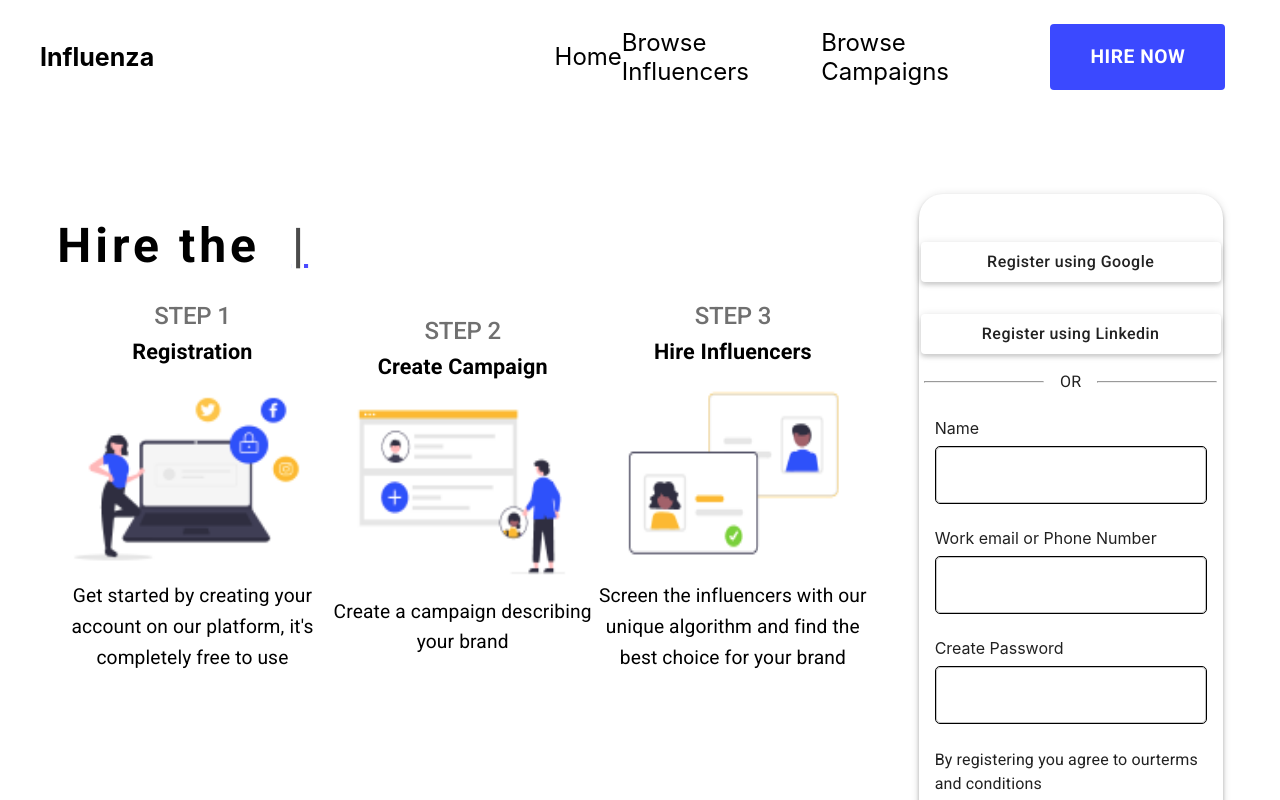
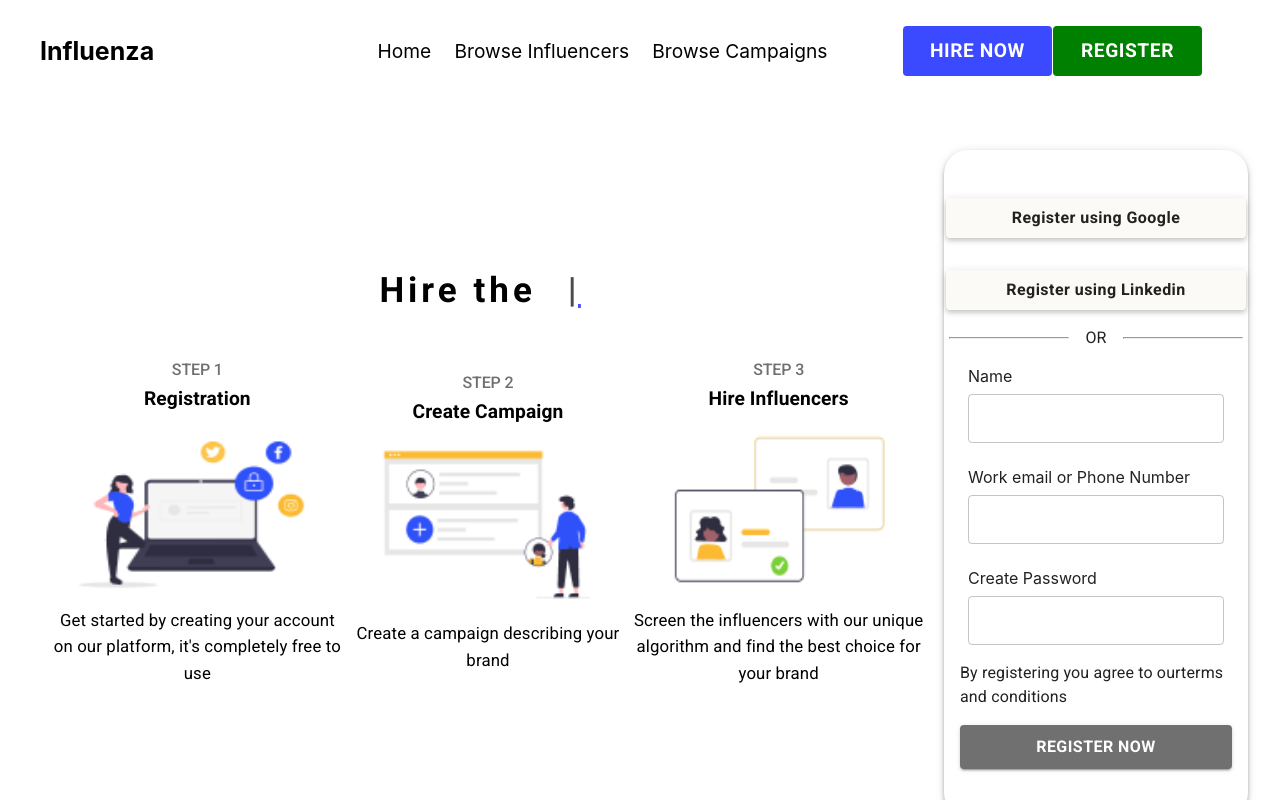
Before and after one commit to BisiDavi/influenza, a Next.js app: page / in a window 1280 px wide. Shown: the top 800 px of the page. Built offline with nearby package versions, Linux system fonts and the light colour scheme.

Commit message:
styles updated

```diff
--- a/components/faqCard.tsx
+++ b/components/faqCard.tsx
@@ -1,6 +1,19 @@
 import { useState } from "react";
 import { Card, Paper, Grid, Typography } from "@material-ui/core";
 import { footerStyles } from "@styles/footer.style";
+
+type faqCardType = {
+    answer: string;
+    question: string;
+};
+
+interface FAQCardProps {
+    content: faqCardType;
+}
+
+interface FAQCardsProps {
+    cards: faqCardType[];
+}
 
 function FAQCard({ content }: FAQCardProps) {
     const [showAnswer, setShowAnswer] = useState(false);
@@ -33,25 +46,12 @@ function FAQCard({ content }: FAQCardProps) {
 
 export default function FAQCards({ cards }: FAQCardsProps) {
     return (
-    <Grid container xs={10} className="faq-cards">
+        <Grid container className="faq-cards">
             {cards.map((card, index) => (
-        <Grid item xs={4} key={index}>
+                <Grid item xs={12} sm={6} lg={4} key={index}>
                     <FAQCard content={card} />
                 </Grid>
             ))}
         </Grid>
     );
 }
-
-type faqCardType = {
-  answer: string;
-  question: string;
-};
-
-interface FAQCardProps {
-  content: faqCardType;
-}
-
-interface FAQCardsProps {
-  cards: faqCardType[];
-}
--- a/components/header.tsx
+++ b/components/header.tsx
@@ -1,3 +1,4 @@
+import clsx from "clsx";
 import Link from "next/link";
 import { Grid, Button } from "@material-ui/core";
 
@@ -18,16 +19,21 @@ export default function Header() {
             <Grid item xs={1}>
                 <Logo />
             </Grid>
-      <Grid item xs={7} className={classes.gridContainer}>
-        <Grid item xs={8} className={classes.menuContainer}>
+            <Grid item xs={7} md={9} className={classes.gridContainer}>
+                <Grid item xs={8} md={6} className={classes.menuContainer}>
                     {menuLink.map((menu, index) => (
                         <Link key={index} href={menu.link}>
                             <a>{menu.name}</a>
                         </Link>
                     ))}
                 </Grid>
-        <Grid item xs={3}>
+                <Grid item className={classes.buttonGroup} md={4} xs={3}>
                     <Button className={classes.button}>Hire Now</Button>
+                    <Button
+                        className={clsx(classes.button, classes.registerButton)}
+                    >
+                        Register
+                    </Button>
                 </Grid>
             </Grid>
         </Grid>
--- a/components/homeSection.tsx
+++ b/components/homeSection.tsx
@@ -9,18 +9,18 @@ export default function HomeSection() {
     const classes = homeSectionStyle();
     return (
         <Grid component="section" container className={classes.section}>
-      <Grid className={classes.banner} item xs={8}>
+            <Grid className={classes.banner} item xs={12} md={9} lg={9}>
                 <Typography className={classes.intro} variant="h1">
                     Hire the
                     <span>
                         <TypedWord />
                     </span>
                 </Typography>
-        <Grid className={classes.steps} item xs={12}>
+                <Grid className={classes.steps} md={4} item lg={12}>
                     <StepCards step={steps} />
                 </Grid>
             </Grid>
-      <Grid item xs={3}>
+            <Grid item xs={12} md={3} lg={3}>
                 <AuthCard />
             </Grid>
         </Grid>
--- a/components/input.tsx
+++ b/components/input.tsx
@@ -1,5 +1,14 @@
 import { TextField } from "@material-ui/core";
 import { formStyles } from "@styles/formElement.style";
+
+interface InputProps {
+    content: {
+        id: string;
+        label: string;
+        type: string;
+        variant?: any;
+    };
+}
 
 export default function Input({ content }: InputProps) {
     const classes = formStyles();
@@ -15,12 +24,3 @@ export default function Input({ content }: InputProps) {
         </div>
     );
 }
-
-interface InputProps {
-  content: {
-    id: string;
-    label: string;
-    type: string;
-    variant?:any
-  };
-}
--- a/components/stepCard.tsx
+++ b/components/stepCard.tsx
@@ -2,14 +2,30 @@ import Image from "next/image";
 import { Typography, Grid } from "@material-ui/core";
 import { stepCardStyle } from "@styles/stepCard.style";
 
-function StepCard({ step, style }: StepCardProps) {
+type stepType = {
+    stage: string;
+    title: string;
+    image: string;
+    description: string;
+};
+
+interface StepCardProps {
+    step: stepType;
+}
+
+interface StepCardsProps {
+    step: stepType[];
+}
+
+function StepCard({ step }: StepCardProps) {
+    const classes = stepCardStyle();
     return (
-    <Grid item className={style} xs={4}>
+        <Grid item className={classes.stepCard} xs={12} lg={4}>
             <Typography variant="h2">{step.stage}</Typography>
             <Typography variant="h4">{step.title}</Typography>
             <Image
                 src={step.image}
-        height={200}
+                height={180}
                 width={250}
                 alt={step.title}
                 layout="fixed"
@@ -23,26 +39,10 @@ export default function StepCards({ step }: StepCardsProps) {
     const classes = stepCardStyle();
 
     return (
-    <div className={classes.displayCards}>
+        <Grid container className={classes.displayCards}>
             {step.map((item, index) => (
-        <StepCard style={classes.stepCard} key={index} step={item} />
+                <StepCard key={index} step={item} />
             ))}
-    </div>
+        </Grid>
     );
 }
-
-type stepType = {
-  stage: string;
-  title: string;
-  image: string;
-  description: string;
-};
-
-interface StepCardProps {
-  step: stepType;
-  style: any;
-}
-
-interface StepCardsProps {
-  step: stepType[];
-}
--- a/styles/Header.style.ts
+++ b/styles/Header.style.ts
@@ -10,7 +10,7 @@ export const headerStyle = makeStyles((theme) => ({
         backgroundColor: colors.blue,
         color: "white",
         fontWeight: "bold",
-    padding: theme.spacing(2, 3),
+        padding: theme.spacing(1, 2),
         width: "100%",
         fontSize: theme.spacing(3) * 0.8,
     },
@@ -30,8 +30,30 @@ export const headerStyle = makeStyles((theme) => ({
         alignItems: "center",
         justifyContent: "space-between",
         "& a": {
-      fontSize: theme.spacing(3),
+            fontSize: theme.spacing(2) * 1.2,
             fontWeight: "400",
         },
     },
+    buttonGroup: {
+        display: "flex",
+        justifyContent: "space-between",
+    },
+    registerButton: {
+        backgroundColor: "green",
+    },
+    [theme.breakpoints.down("md")]: {
+        menuContainer: {
+            "& a": {
+                fontSize: theme.spacing(2),
+            },
+        },
+        gridContainer: {
+            justifyContent: "space-between",
+        },
+        button: {
+            fontSize: theme.spacing(2) * 0.8,
+            padding: theme.spacing(1, 1),
+            width: 100,
+        },
+    },
 }));
--- a/styles/authcard.style.ts
+++ b/styles/authcard.style.ts
@@ -7,7 +7,7 @@ export const authFormStyle = makeStyles((theme) => ({
         flexDirection: "column",
         alignItems: "center",
         padding: theme.spacing(4, 2),
-    borderRadius:theme.spacing(3)
+        borderRadius: theme.spacing(3),
     },
     button: {
         margin: theme.spacing(2, 0),
@@ -16,6 +16,8 @@ export const authFormStyle = makeStyles((theme) => ({
         width: "300px",
         textTransform: "inherit",
         fontSize: theme.spacing(2),
+        fontWeight: "bold",
+        backgroundColor: colors.cream,
     },
     text: {
         display: "flex",
@@ -33,7 +35,9 @@ export const authFormStyle = makeStyles((theme) => ({
         backgroundColor: colors.gray,
         width: "100%",
         color: "white",
-    padding: theme.spacing(2, 0),
+        padding: theme.spacing(1, 0),
         margin: theme.spacing(2, 0),
+        fontWeight: "bold",
+        fontSize: theme.spacing(2),
     },
 }));
--- a/styles/footer.style.ts
+++ b/styles/footer.style.ts
@@ -35,6 +35,7 @@ export const footerStyles = makeStyles((theme) => ({
             width: theme.spacing(1) * 1.2,
             marginRight: theme.spacing(1) * 1.2,
         },
+        cursor: "pointer",
     },
     answer: {
         paddingTop: theme.spacing(1),
--- a/styles/formElement.style.ts
+++ b/styles/formElement.style.ts
@@ -5,12 +5,14 @@ export const formStyles = makeStyles((theme) => ({
         display: "flex",
         flexDirection: "column",
         alignItems: "flex-start",
-    margin: theme.spacing(3, 0),
+        margin: theme.spacing(1, 0),
+        padding: theme.spacing(1),
     },
     input: {
-    border: "1px solid black",
-    borderRadius: "5px",
         marginTop: theme.spacing(1),
         width: "100%",
+        "& input": {
+            height: "12px",
+        },
     },
 }));
--- a/styles/homeSection.style.ts
+++ b/styles/homeSection.style.ts
@@ -3,20 +3,21 @@ import { makeStyles } from "@material-ui/core";
 export const homeSectionStyle = makeStyles((theme) => ({
     section: {
         padding: theme.spacing(0, 4),
-    height: theme.spacing(90), //720px
         justifyContent: "space-around",
-    alignItems: "flex-start",
-    marginTop: theme.spacing(10),
+        alignItems: "center",
+        marginTop: theme.spacing(6),
+        marginBottom: theme.spacing(4),
     },
     banner: {
-    alignItems: "flex-start",
+        alignItems: "center",
         display: "flex",
         flexDirection: "column",
+        padding: 20,
     },
     intro: {
-    fontSize: theme.spacing(6),
+        fontSize: "35px",
         fontWeight: "bold",
-    margin: theme.spacing(3, 0),
+        margin: theme.spacing(0),
         textAlign: "center",
         display: "flex",
         alignItems: "center",
--- a/styles/stepCard.style.ts
+++ b/styles/stepCard.style.ts
@@ -6,7 +6,6 @@ export const stepCardStyle = makeStyles((theme) => ({
     display: "flex",
     alignItems: "center",
     justifyContent: "space-around",
-    height: "300px",
   },
   stepCard: {
     display: "flex",
@@ -14,20 +13,20 @@ export const stepCardStyle = makeStyles((theme) => ({
     justifyContent: "center",
     alignItems: "center",
     "& h2": {
-      fontSize: theme.spacing(3),
+      fontSize: theme.spacing(2),
       textAlign: "center",
       margin: theme.spacing(1, 0),
       color: colors.gray,
       fontWeight: "500",
     },
     "& h4": {
-      fontSize: theme.spacing(3) * 0.9, //18px
+      fontSize: theme.spacing(3) * 0.8,
       textAlign: "center",
       fontWeight: "bold",
       marginBottom: theme.spacing(1),
     },
     "& h6": {
-      fontSize: theme.spacing(3) * 0.8,
+      fontSize: theme.spacing(3) * 0.7,
       fontWeight: "400",
       textAlign: "center",
       margin: theme.spacing(1, 0),
```
Also changed, not shown: styles/Image.module.css (added, +12 -0 lines). Lines whose indentation alone changed are shown as unchanged.
